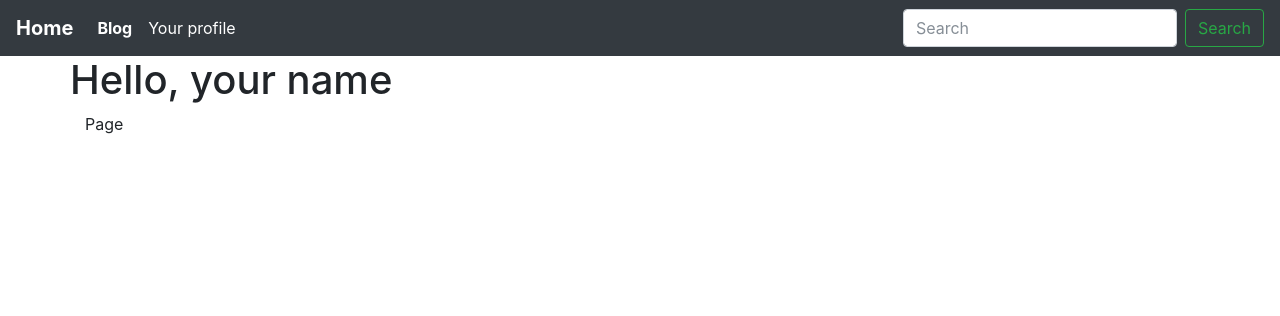
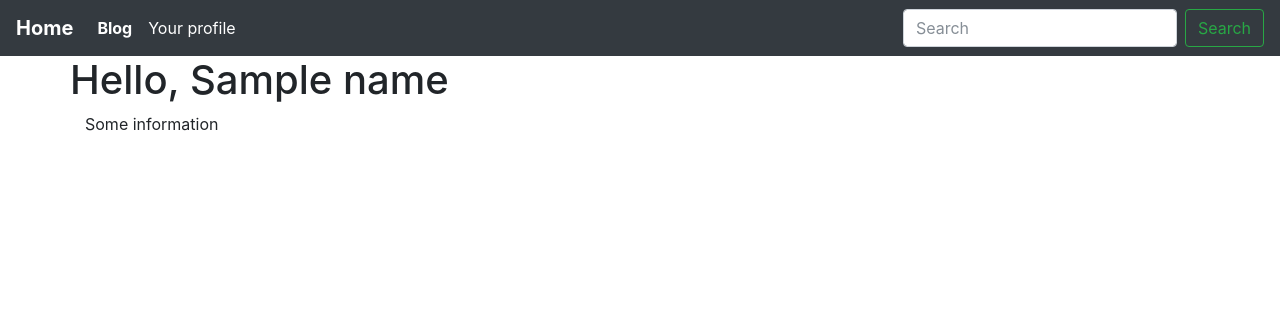
Before and after one commit to bopopescu/Blog-1, a Python web app: template app/templates/profile.html in a window 1280 px wide. Shown: the top 316 px of the page. Run offline with Jinja, Linux system fonts and the light colour scheme; the template is opened without the code that fills it: most values are stand-ins (such as "Sample title", 1, 10 or a date in 2020); some libraries are stand-ins or nearby versions.

Commit message:
Add profile page

```diff
--- a/app/templates/base.html
+++ b/app/templates/base.html
@@ -20,7 +20,7 @@
           <a class="nav-link" href="{{ url_for('posts.index') }}"><strong>Blog</strong><span class="sr-only">(current)</span></a>
       </li>
       <li class="nav-item active">
-        <a class="nav-link" href="your_profile">Your profile</a>
+        <a class="nav-link" href="profile">Your profile</a>
       </li>
     </ul>
     <form class="form-inline my-2 my-lg-0">
--- a/app/templates/profile.html
+++ b/app/templates/profile.html
@@ -8,13 +8,13 @@
 
 {% block content_title %}
 
-    Hello, your name
+    Hello, {{ name }}
 
 {% endblock %}
 
 
 {% block content %}
 
-    Page
+    Some information
 
 {% endblock %}
--- a/app/view.py
+++ b/app/view.py
@@ -6,3 +6,8 @@ from flask import render_template
 def index():
     name = 'Lol'
     return render_template('index.html', name=name)
+
+@app.route('/profile')
+def profile():
+    name = 'Sergey'
+    return render_template('profile.html', name=name)
```
